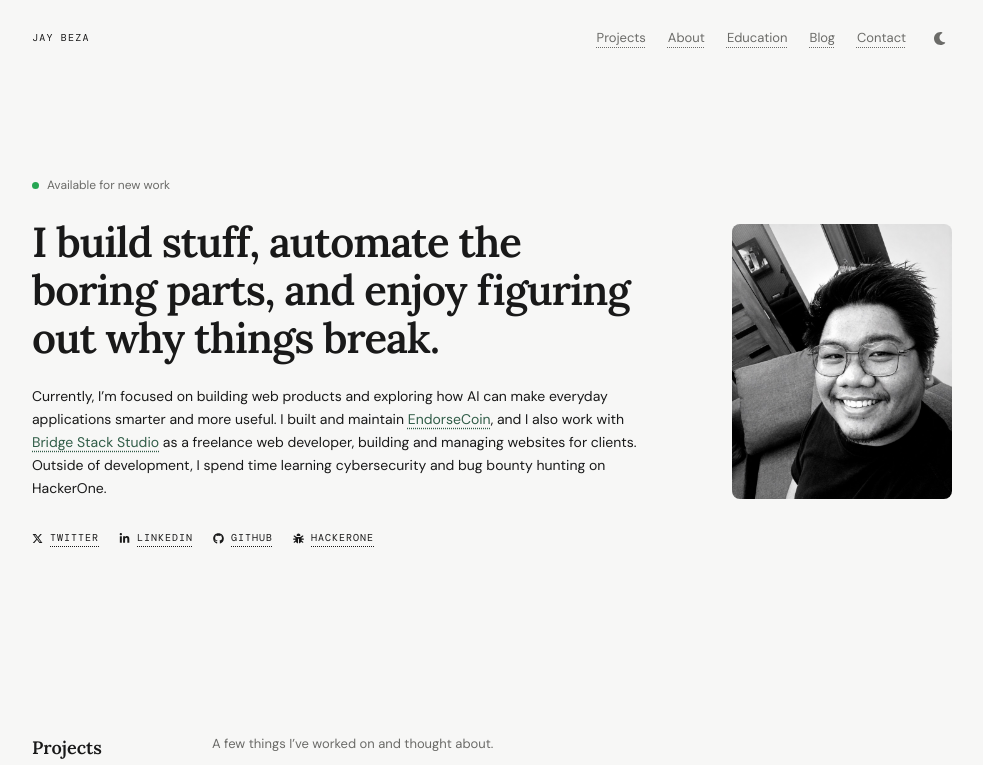
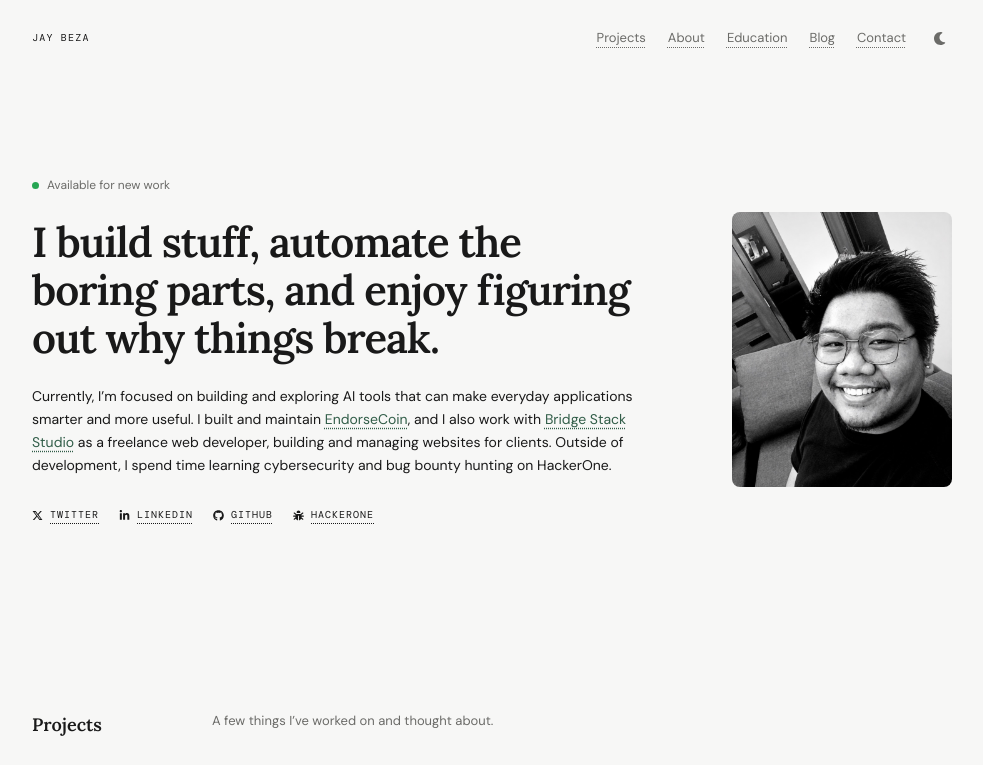
Before and after one commit to zabe-dev/zabe-dev-portfolio, a Next.js app: page / in a window 1280 px wide. Shown: the top 765 px of the page, without its empty margins (148-1131 px from the left). Built offline with nearby package versions, Linux system fonts and the light colour scheme; a web font is replaced by a local one.

Commit message:
Fix grammar

```diff
--- a/app/components/Hero.tsx
+++ b/app/components/Hero.tsx
@@ -9,7 +9,7 @@ export function Hero() {
         </div>
         <h1>I build stuff, automate the boring parts, and enjoy figuring out why things break.</h1>
         <p>
-          Currently, I’m focused on building web products and exploring how AI can make everyday
+          Currently, I’m focused on building and exploring AI tools that can make everyday
           applications smarter and more useful. I built and maintain{' '}
           <a
             className="inline-link"
```
